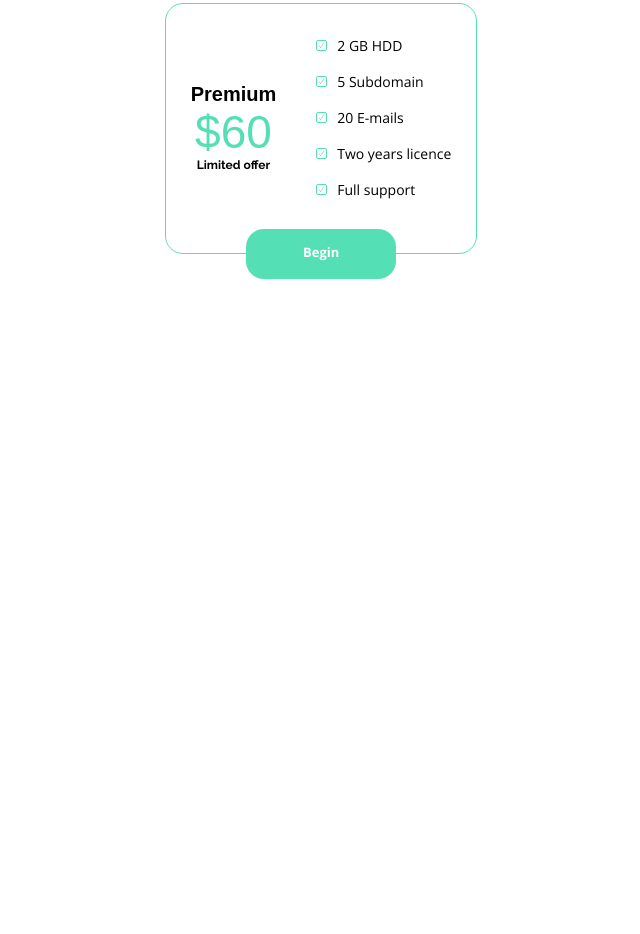
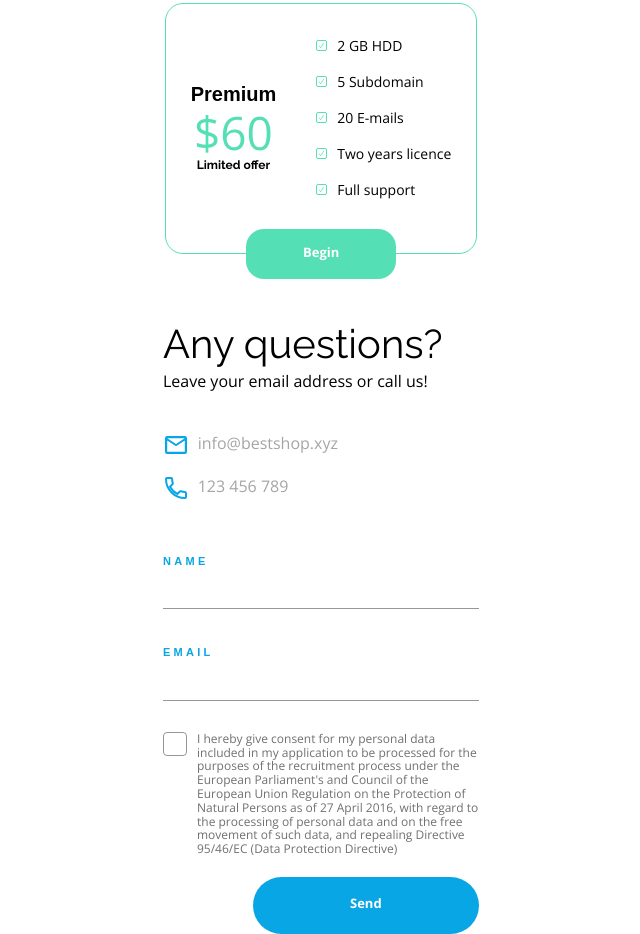
Before and after one commit to izajablecka/BestShop_RWD, a website built with Parcel: page index.html in a window 1280 px wide. Shown: the part 3402-4336 px from the top of the page, without its empty margins (319-959 px from the left). Before the commit the page ends 3723 px from the top, so only its background shows below. Built offline with nearby package versions, Linux system fonts and the light colour scheme; files whose address does not match are found by name.

Commit message:
amazing questions section

```diff
--- a/index.html
+++ b/index.html
@@ -184,5 +184,42 @@
         </div>
     </div>
 </section>
+
+<section class="questions">
+    <div class="questions__inner">
+        <div class="contact">
+            <h2 class="contact__hdl">Any questions?</h2>
+            <p class="contact__dsc">Leave your email address or call us!</p>
+            <div class="info">
+                <div class="inner">
+                    <img src="./src/images/Mail%20Icon.svg" alt="mail" class="inner__img">
+                    <p class="inner__dsc">info@bestshop.xyz</p>
+                </div>
+                <div class="inner">
+                    <img src="./src/images/Phone%20Icon.svg" alt="phone" class="inner__img">
+                    <p class="inner__dsc">123 456 789</p>
+                </div>
+            </div>
+        </div>
+        <form action="" class="form">
+            <label for="name" class="form__label">NAME</label>
+            <input type="text" id="name" class="form__in">
+            <label for="email" class="form__label">EMAIL</label>
+            <input type="email" id="email" class="form__in">
+            <div class="check">
+                <div class="check__form"><img class="check__form--img" src="./src/images/Checkmark.svg"></div>
+                <p class="check__dsc">I hereby give consent for my personal data included in my application to be
+                    processed for the purposes of the recruitment process under the European Parliament's and Council of
+                    the European Union Regulation on the Protection of Natural Persons as of 27 April 2016, with regard
+                    to the processing of personal data and on the free movement of such data, and repealing Directive
+                    95/46/EC (Data Protection Directive)</p>
+            </div>
+            <a href="" class="form__btn btn">Send</a>
+        </form>
+    </div>
+</section>
+
+
+
 </body>
 </html>
--- a/src/scss/components/pricing_box.scss
+++ b/src/scss/components/pricing_box.scss
@@ -52,7 +52,7 @@
 
       &__price {
         font-size: px-to-rem(46px);
-        font-family: " Open Sans", sans-serif;
+        font-family: "Open Sans", sans-serif;
         font-weight: 300;
         &--red{
           color:$red-color;
--- /dev/null
+++ b/src/scss/components/questions_forms.scss
@@ -0,0 +1,117 @@
+@import "../variables";
+@import "../utils/functions";
+@import "../utils/mixins";
+
+.contact {
+  &__hdl {
+    font-size: px-to-rem(40px);
+    font-family: 'Raleway', sans-serif;
+    font-weight: 400;
+    color: $font-color;
+    margin-bottom: 0;
+    margin-top: 0;
+  }
+  &__dsc {
+    font-family: 'Open Sans', sans-serif;
+    font-weight: 400;
+    color: $font-color;
+    margin-bottom: px-to-rem(15px);
+    margin-top: px-to-rem(5px);
+    height: px-to-rem(45px);
+  }
+  .info {
+
+    .inner {
+      @include flex(flex-start, center);
+      margin-bottom: px-to-rem(16px);
+      max-height: px-to-rem(27px);
+
+      &__img {
+        margin-right: px-to-rem(7.69px);
+      }
+
+      &__dsc {
+        margin-top: px-to-rem(16px);
+        font-family: 'Open Sans', sans-serif;
+        font-weight: 400;
+        color: #A5A5A5;
+        height: px-to-rem(22px);
+
+      }
+    }
+  }
+}
+
+.form {
+  display: flex;
+  flex-direction: column;
+
+  &__label {
+    font-family: " Open Sans", sans-serif;
+    font-size: px-to-rem(11px);
+    font-weight: 700;
+    color: $base-color;
+    letter-spacing: px-to-rem(3.28px);
+    margin-top: px-to-rem(37px);
+    margin-bottom: 0;
+  }
+
+  &__in {
+    border: none;
+    border-bottom: solid px-to-rem(1px) #95989A;
+    height: px-to-rem(41.98px);
+  }
+
+  .check {
+    @include flex(center, flex-start);
+    position: relative;
+
+    &__form {
+      left: 0;
+      position: absolute;
+      width: px-to-rem(24px);
+      height: px-to-rem(24px);
+      border: 1px solid #95989A;
+      border-radius: px-to-rem(4px);
+      margin-top: px-to-rem(31px);
+      padding: px-to-rem(11px);
+
+      &--img {
+        position: absolute;
+        opacity: 0;
+        width: px-to-rem(14px);
+        height: px-to-rem(24px);
+        left: px-to-rem(5px);
+        top: px-to-rem(0px);
+
+        &:hover {
+          opacity: 1;
+        }
+      }
+    }
+
+    &__dsc {
+      color: #707070;
+      font-size: px-to-rem(12px);
+      font-family: "Open Sans", sans-serif;
+      font-weight: 400;
+      margin-top: px-to-rem(31px);
+      margin-left: px-to-rem(34px);
+      margin-bottom: 0;
+    }
+  }
+
+  &__btn {
+    width: px-to-rem(226px);
+    height: px-to-rem(57px);
+    font-size: px-to-rem(13px);
+    font-weight: 700;
+    background-color: $base-color;
+    padding: px-to-rem(19px) px-to-rem(97px);
+    margin-top: px-to-rem(21px);
+    margin-bottom: 0;
+    margin-left: px-to-rem(90px);
+    border-radius: px-to-rem(35px);
+    box-shadow: px-to-rem(5px) px-to-rem(10px) px-to-rem(14px) ;
+  }
+}
--- /dev/null
+++ b/src/scss/layout/questions_section.scss
@@ -0,0 +1,12 @@
+@import "../variables";
+@import "../utils/functions";
+@import "../utils/mixins";
+
+.questions{
+  &__inner{
+    max-width: px-to-rem(316px);
+    margin-inline: auto;
+    @include flex(center, flex-start);
+    flex-direction: column;
+  }
+}
--- a/src/scss/main.scss
+++ b/src/scss/main.scss
@@ -16,6 +16,7 @@ html, body {
 @import "./layout/statistics_section";
 @import "./layout/benefits_section";
 @import "./layout/pricing_section";
+@import "./layout/questions_section";
 
 //components
 @import "./components/logo";
@@ -25,3 +26,4 @@ html, body {
 @import "./components/statistic_bar";
 @import "./components/benefits_box";
 @import "components/pricing_box";
+@import "components/questions_forms";
--- a/src/scss/variables.scss
+++ b/src/scss/variables.scss
@@ -13,3 +13,5 @@ $light-grey-color: rgba(232, 233, 237, 1);
 $red-color-shadow: #FEEBEF;
 $green-shadow: #CCF5E8;
 $blue-shadow: #07ACE629;
+
+$consent-color: rgba(112, 112, 112, 1);
```
Also changed, not shown: dist/Checkmark.cb1c7e9c.svg (added), dist/Mail Icon.4ba19917.svg (added), dist/Phone Icon.d94809f8.svg (added), dist/index.html, 2 other files.
